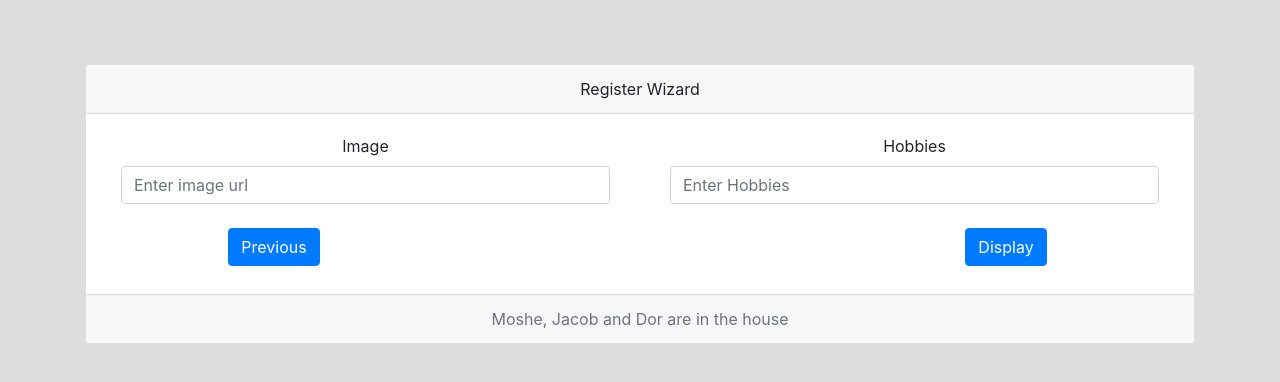
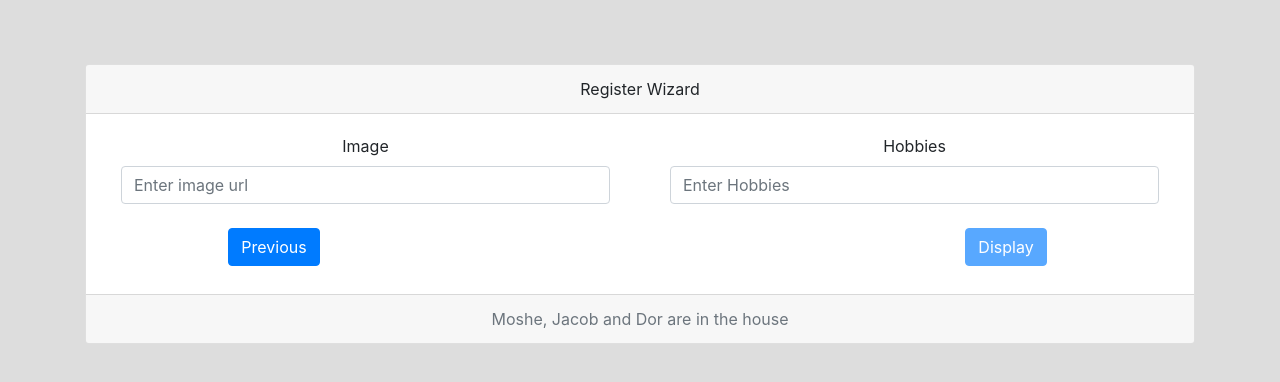
Before and after one commit to moizes86/register-wizard, a React (Create React App) app: page /image-and-hobbies in a window 1280 px wide. Shown: the top 382 px of the page. Built offline with nearby package versions, Linux system fonts and the light colour scheme.

Commit message:
changes imgae&hob

```diff
--- a/src/components/city-street-number/city-street-number.jsx
+++ b/src/components/city-street-number/city-street-number.jsx
@@ -11,6 +11,7 @@ const CityStreetNumber = ({ loginData, validateInput }) => {
   const obj = localStorage.getItem("user2")
     ? JSON.parse(localStorage.getItem("user2"))
     : "";
+
   const errors =
     !loginData.city.errors.length &&
     !loginData.street.errors.length &&
--- a/src/components/image-and-hobbies/image-and-hobbies.jsx
+++ b/src/components/image-and-hobbies/image-and-hobbies.jsx
@@ -8,14 +8,16 @@ import { Link } from "react-router-dom";
 import FormErrorMessages from "../form-error-messages/form-error-messages";
 
 const ImageAndHobbies = ({ validateInput, loginData }) => {
+
+
   const obj = localStorage.getItem("user3")
     ? JSON.parse(localStorage.getItem("user3"))
     : "";
 
   const errors =
     !loginData.image.errors.length &&
-    !loginData.hobbies.errors.length &&
     loginData.image.value.length;
+
 
   const setInfo = () => {
     const obj = {
@@ -24,6 +26,7 @@ const ImageAndHobbies = ({ validateInput, loginData }) => {
     };
     localStorage.setItem("user3", JSON.stringify(obj));
   };
+
 
   const showCard = () => {
 
@@ -72,10 +75,15 @@ const ImageAndHobbies = ({ validateInput, loginData }) => {
               </Link>
             </Col>
             <Col md={{ span: 4, offset: 4 }}>
-              <Button onClick={()=> {
+              { (errors)? (<Button onClick={()=> {
                 setInfo()
                 showCard()
-              }}>Display</Button>
+              }}>Display</Button>)
+              :
+              (
+              <Button disabled>Display</Button>
+              )
+              }
             </Col>
           </Row>
         </Card.Body>
```
Also changed, not shown: src/components/form-wizard/form-wizard.jsx (+2 -7 lines).
